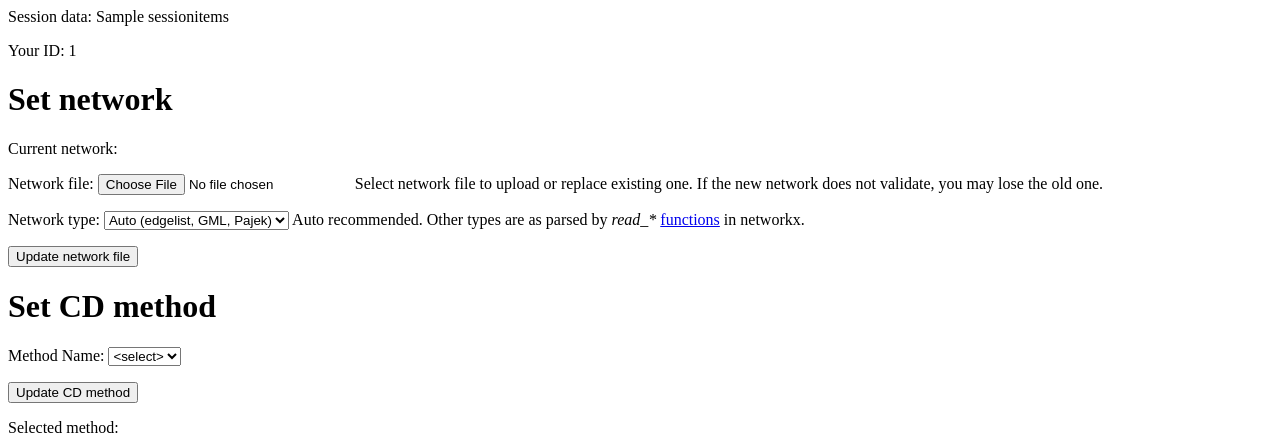
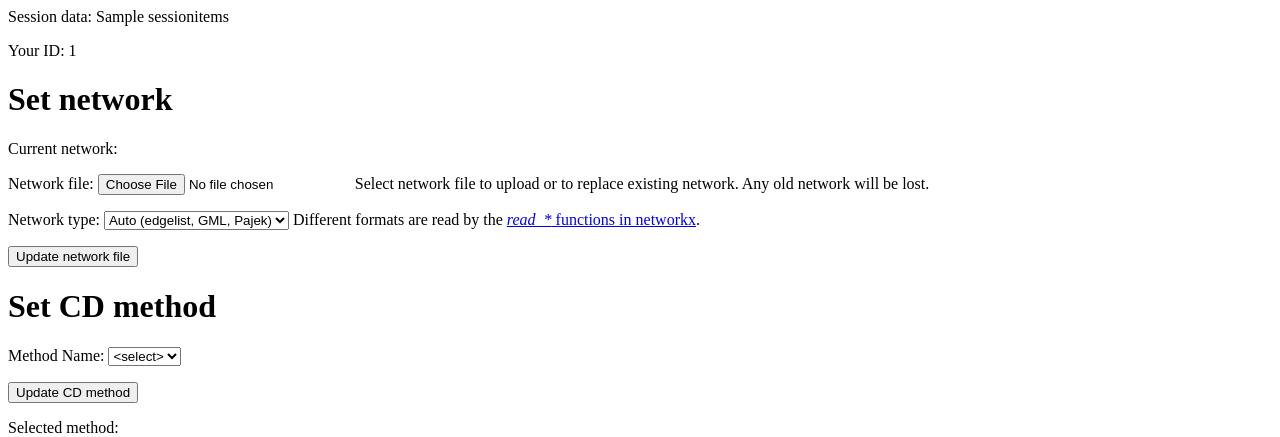
Before and after one commit to rkdarst/jako, a Django app: template cd20/templates/cd20/cd.html in a window 1280 px wide. Shown: the top 437 px of the page. Run offline with Django 3.2, Linux system fonts and the light colour scheme; tables that the repository leaves empty hold one stand-in row (values such as "Sample post"); the template is opened without the code that fills it: values that come from a table or form of the project are taken from there, most other values are stand-ins (such as "Sample title", 1, 10 or a date in 2020); parts of the project's set-up code (start-up, migrations or seed data) failed here and were passed over.

Commit message:
Changes from work-through with Rainer

```diff
--- a/cd20/templates/cd20/cdrun.html
+++ b/cd20/templates/cd20/cdrun.html
@@ -55,7 +55,7 @@
     <a href="{% url cd20.views.download_cmtys did=ds.id cdname=cdname layer=forloop.parentloop.counter0 format=ext %}">{{description}}</a>,
     {% endfor %}
       </li>
-      <li> <a href="{% url cd20.views.cmtys_viz did=ds.id cdname=cdname layer=forloop.counter0%}">Visualize</a> </li>
+      <li> <a href="{% url cd20.views.cmtys_viz did=ds.id cdname=cdname layer=forloop.counter0%}">Interactive visualization</a> </li>
     </ul>
 </li>
 {% endfor %}
--- a/cd20/templates/cd20/main.html
+++ b/cd20/templates/cd20/main.html
@@ -22,7 +22,7 @@
 <p>
 <form action="{% url cd20.views.new %}" method="post">
   {% csrf_token %}
-<input type="submit" value="Create a new dataset"/>
+<input type="submit" value="Upload your data!"/>
 </form>
 </p>
 
--- a/cd20/views.py
+++ b/cd20/views.py
@@ -25,11 +25,12 @@
 
 class NetworkForm(forms.Form):
     netfile = forms.FileField(label="Network file",
-                              help_text="Select network file to upload or replace existing one.  "
-                              "If the new network does not validate, you may lose the old one.")
+                              help_text="Select network file to upload or to replace existing network.  "
+                              "Any old network will be lost."
+                              )
     nettype = forms.ChoiceField(label="Network type", choices=models.net_types,
-                                help_text="Auto recommended.  Other types are as parsed by <i>read_*</i> "
-                                '<a href="http://networkx.github.io/documentation/networkx-1.9/reference/readwrite.html">functions</a> in networkx.')
+                                help_text='Different formats are read by the <a href="http://networkx.github.io/documentation/networkx-1.9/reference/readwrite.html"><i>read_*</i> '
+                                'functions in networkx</a>.')
 
 import types
 def as_table2(self):
```
Also changed, not shown: cd20/templates/cd20/base.html (+16 -9 lines), cd20/templates/cd20/dataset.html (+18 -16 lines).
